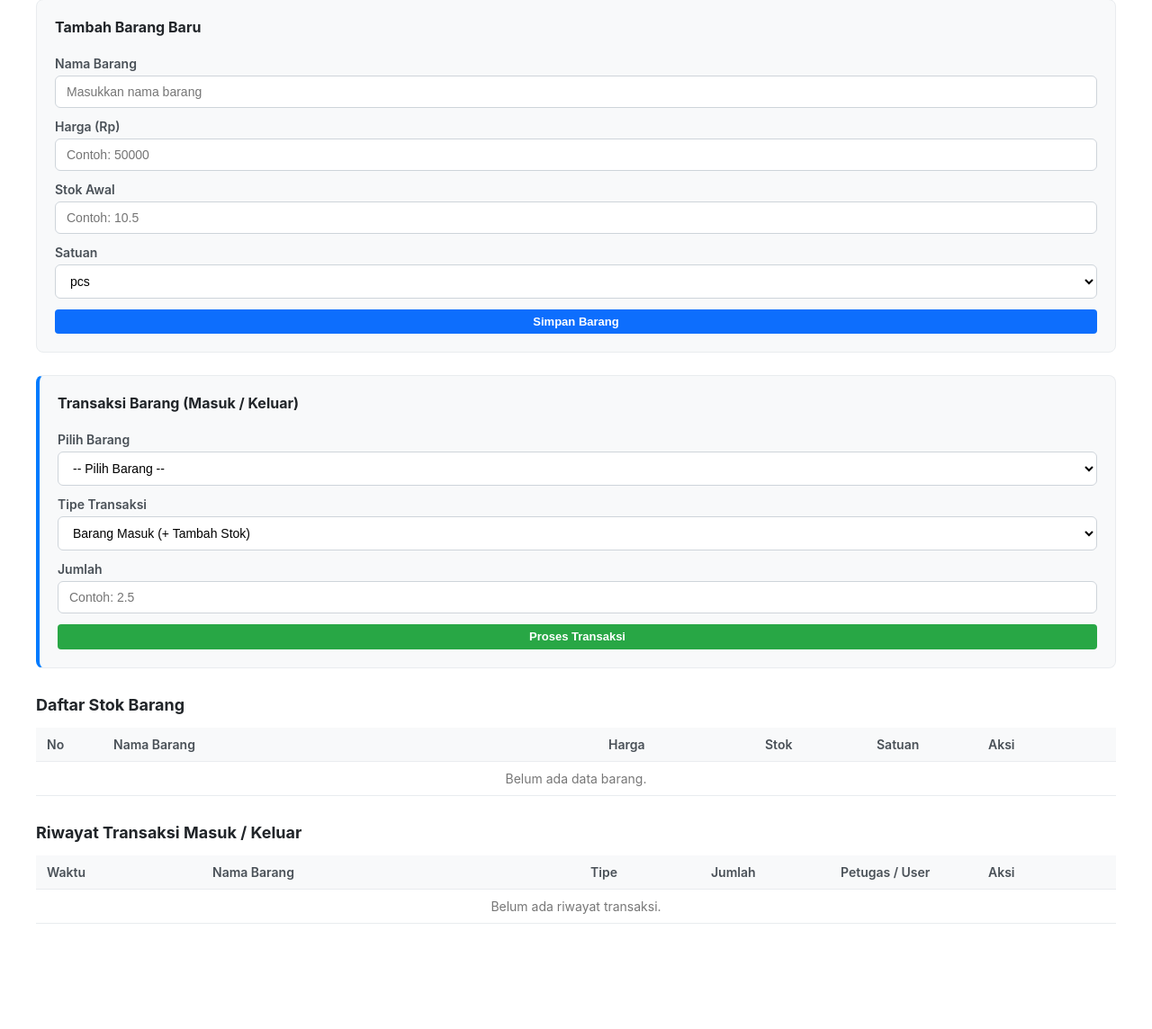
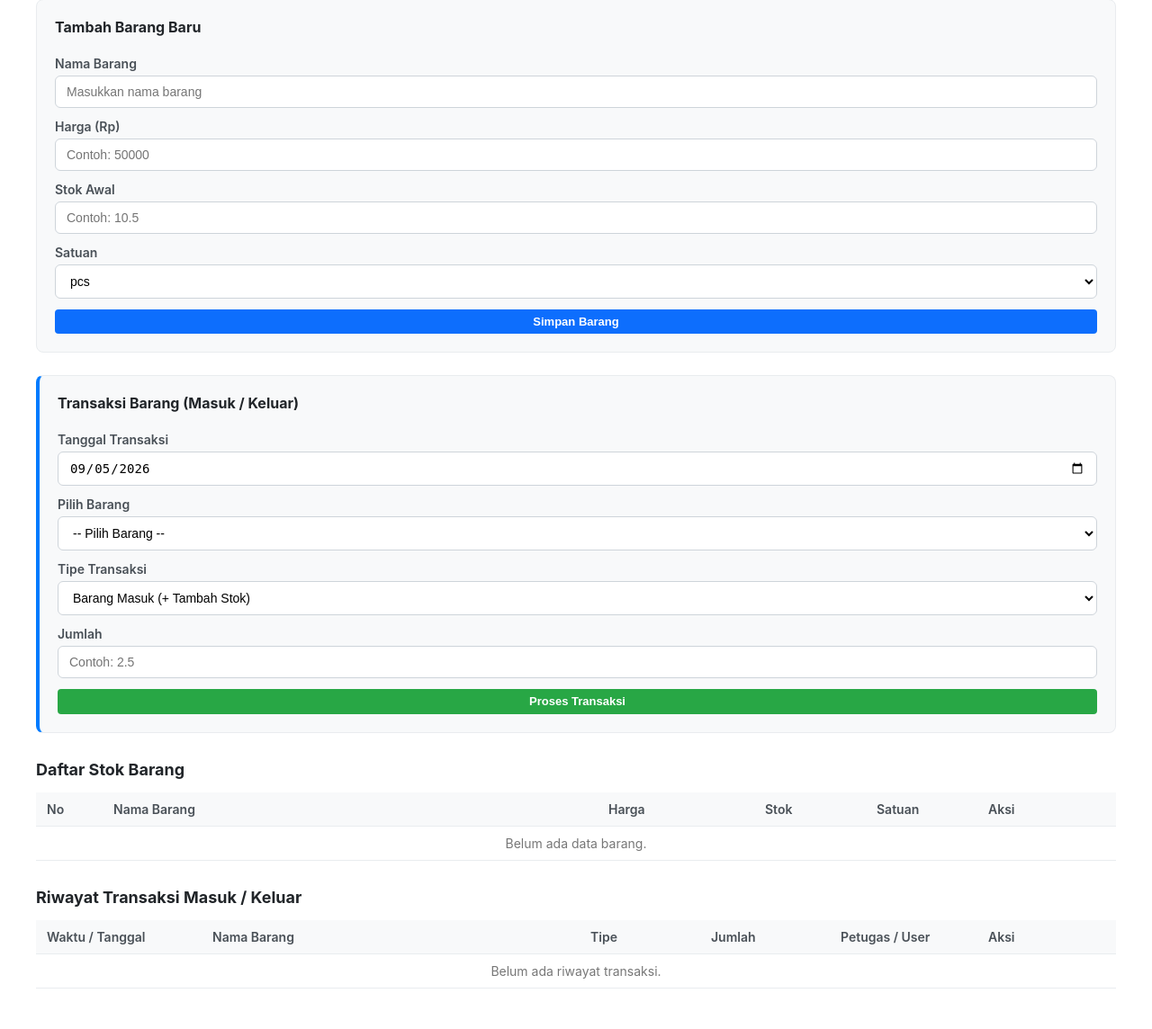
Before and after one commit to alvinsatriya5-netizen/tes-website-flask, a Flask app: page /barang in a window 1280 px wide. Shown: the part 303-1447 px from the top of the page at 90% size. Before the commit the page ends 1330 px from the top, so only its background shows below. Run offline with Flask 3, Linux system fonts and the light colour scheme; the visitor is signed in with stand-in values (Sample User, id 1); data that the repository does not hold is empty.

Commit message:
Tambah input tanggal transaksi stok barang dengan hak akses admin

```diff
--- a/app.py
+++ b/app.py
@@ -247,8 +247,9 @@ def data_barang():
 
     semua_barang = Barang.query.all()
     riwayat_list = RiwayatTransaksi.query.order_by(RiwayatTransaksi.tanggal.desc()).all()
+    today_date = waktu_wib().strftime('%Y-%m-%d')
 
-    return render_template('barang.html', barang_list=semua_barang, riwayat_list=riwayat_list)
+    return render_template('barang.html', barang_list=semua_barang, riwayat_list=riwayat_list, today_date=today_date)
 
 @app.route('/barang/transaksi', methods=['POST'])
 @login_required
@@ -256,6 +257,7 @@ def transaksi_barang():
     barang_id = request.form.get('barang_id')
     tipe = request.form.get('tipe')
     jumlah_input = request.form.get('jumlah')
+    tanggal_input = request.form.get('tanggal_transaksi')
 
     if barang_id and tipe and jumlah_input:
         try:
@@ -273,12 +275,25 @@ def transaksi_barang():
                     flash(f'Gagal! Stok {item.nama} tidak mencukupi (Tersisa: {item.stok} {item.satuan}).', 'danger')
                     return redirect(url_for('data_barang'))
 
+            # Olah tanggal transaksi (Khusus Admin bisa pilih tanggal, User otomatis WIB sekarang)
+            sekarang = waktu_wib()
+            if tanggal_input and session.get('role') == 'admin':
+                try:
+                    # Ambil tanggal dari form, gabungkan dengan jam/menit/detik saat ini
+                    tgl_parsed = datetime.strptime(tanggal_input, '%Y-%m-%d').date()
+                    waktu_final = datetime.combine(tgl_parsed, sekarang.time())
+                except ValueError:
+                    waktu_final = sekarang
+            else:
+                waktu_final = sekarang
+
             # Otomatis catat user_id dari user yang sedang login
             log = RiwayatTransaksi(
                 barang_id=item.id,
                 user_id=session.get('user_id'),
                 tipe=tipe,
-                jumlah=jumlah
+                jumlah=jumlah,
+                tanggal=waktu_final
             )
             db.session.add(log)
             db.session.commit()
@@ -297,6 +312,7 @@ def edit_transaksi(id):
         try:
             jumlah_baru = round(float(request.form.get('jumlah')), 2)
             tipe_baru = request.form.get('tipe')
+            tanggal_input = request.form.get('tanggal_transaksi')
 
             # 1. Rollback stok lama
             if transaksi.tipe == 'Masuk':
@@ -318,6 +334,14 @@ def edit_transaksi(id):
             # Update data transaksi
             transaksi.jumlah = jumlah_baru
             transaksi.tipe = tipe_baru
+
+            # Update tanggal jika diisi oleh admin
+            if tanggal_input:
+                try:
+                    tgl_parsed = datetime.strptime(tanggal_input, '%Y-%m-%d').date()
+                    transaksi.tanggal = datetime.combine(tgl_parsed, transaksi.tanggal.time())
+                except ValueError:
+                    pass
 
             db.session.commit()
             flash('Riwayat transaksi berhasil diperbarui!', 'success')
--- a/templates/barang.html
+++ b/templates/barang.html
@@ -51,6 +51,16 @@
 <!-- Form 2: Transaksi Barang Masuk / Keluar (Bisa diakses Admin & User) -->
 <form action="{{ url_for('transaksi_barang') }}" method="POST" style="margin-top: 20px; border-left: 4px solid #007bff;">
     <h3 style="margin: 0 0 10px 0; font-size: 16px;">Transaksi Barang (Masuk / Keluar)</h3>
+
+    <!-- Field Input Tanggal, Bulan, dan Tahun -->
+    <div class="form-group">
+        <label>Tanggal Transaksi</label>
+        <input type="date" name="tanggal_transaksi" value="{{ today_date if today_date else '' }}" required
+               {% if session.get('role') != 'admin' %}readonly style="background-color: #e9ecef; cursor: not-allowed;"{% endif %}>
+        {% if session.get('role') != 'admin' %}
+        <small style="color: #6c757d; font-size: 11px; display: block; margin-top: 4px;">*Tanggal otomatis terisi hari ini untuk User.</small>
+        {% endif %}
+    </div>
 
     <div class="form-group">
         <label>Pilih Barang</label>
@@ -131,7 +141,7 @@
     <table>
         <thead>
             <tr>
-                <th style="width: 160px;">Waktu</th>
+                <th style="width: 160px;">Waktu / Tanggal</th>
                 <th>Nama Barang</th>
                 <th style="width: 110px;">Tipe</th>
                 <th style="width: 120px;">Jumlah</th>
```
